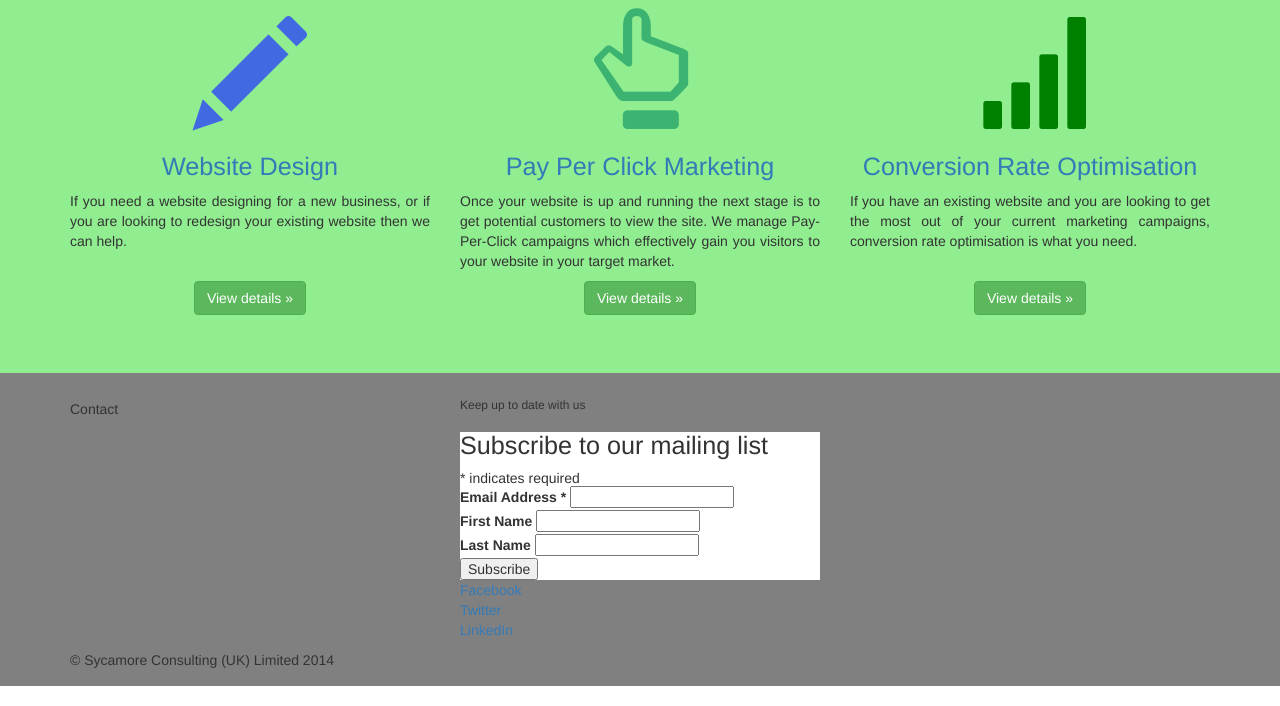
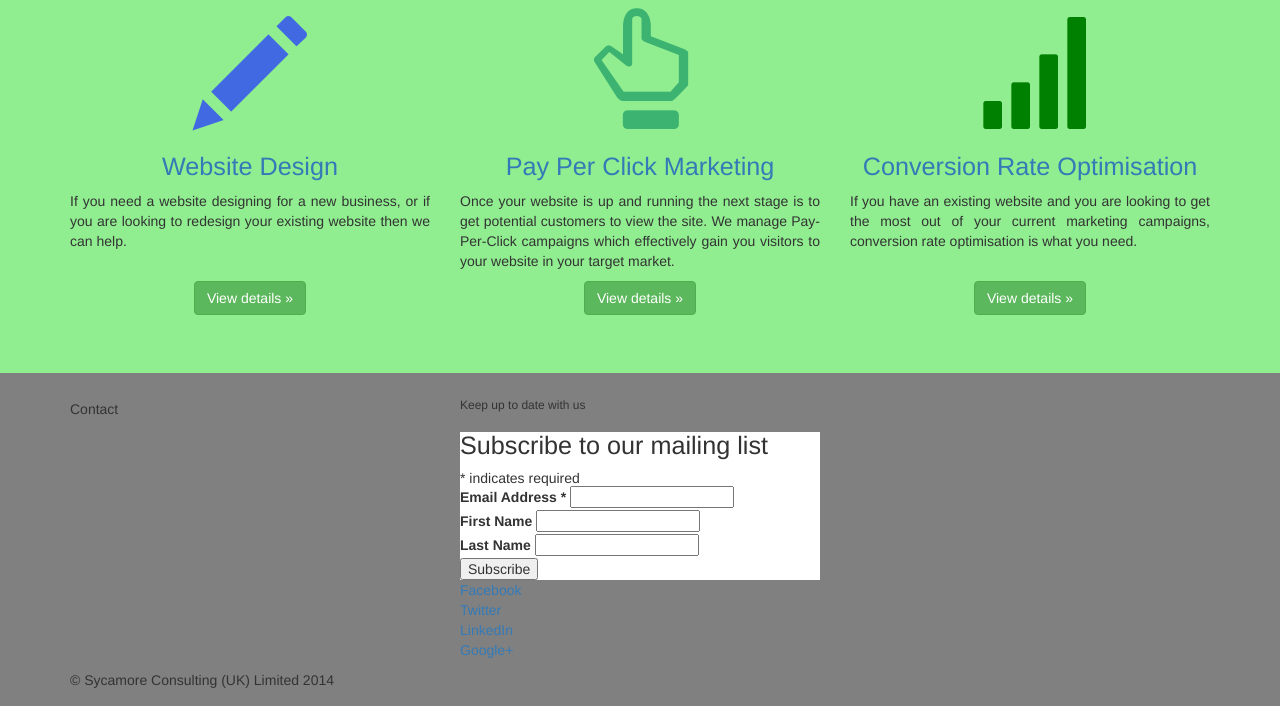
Before and after one commit to sycamoreconsulting/sycamoreconsulting.github.io, a Jekyll site: the page built from index.html, in a window 1280 px wide and 1149 px high, cut to the strip 443-1149 px from the top of the window. Built offline with Jekyll 4.4.1, drawn with Linux system fonts in a browser that asks for light colours; nearby versions of some CDN libraries; Markdown is read by kramdown in place of the engine named in the settings; comment, search, counter and statistics services are not loaded.

Commit message:
Add Google+ Link

```diff
--- a/_includes/footer.html
+++ b/_includes/footer.html
@@ -238,6 +238,7 @@
               <li><a href="https://www.facebook.com/SycamoreConsultingUK">Facebook</a></li>
               <li><a href="https://twitter.com/SycamoreConsult">Twitter</a></li>
               <li><a href="http://www.linkedin.com/company/sycamore-consulting-uk-limited">LinkedIn</a></li>
+              <li><a href="https://plus.google.com/111050192811991912435" rel="publisher">Google+</a></li>
             </ul>
           </div>
           <div class="col-md-4">
```
